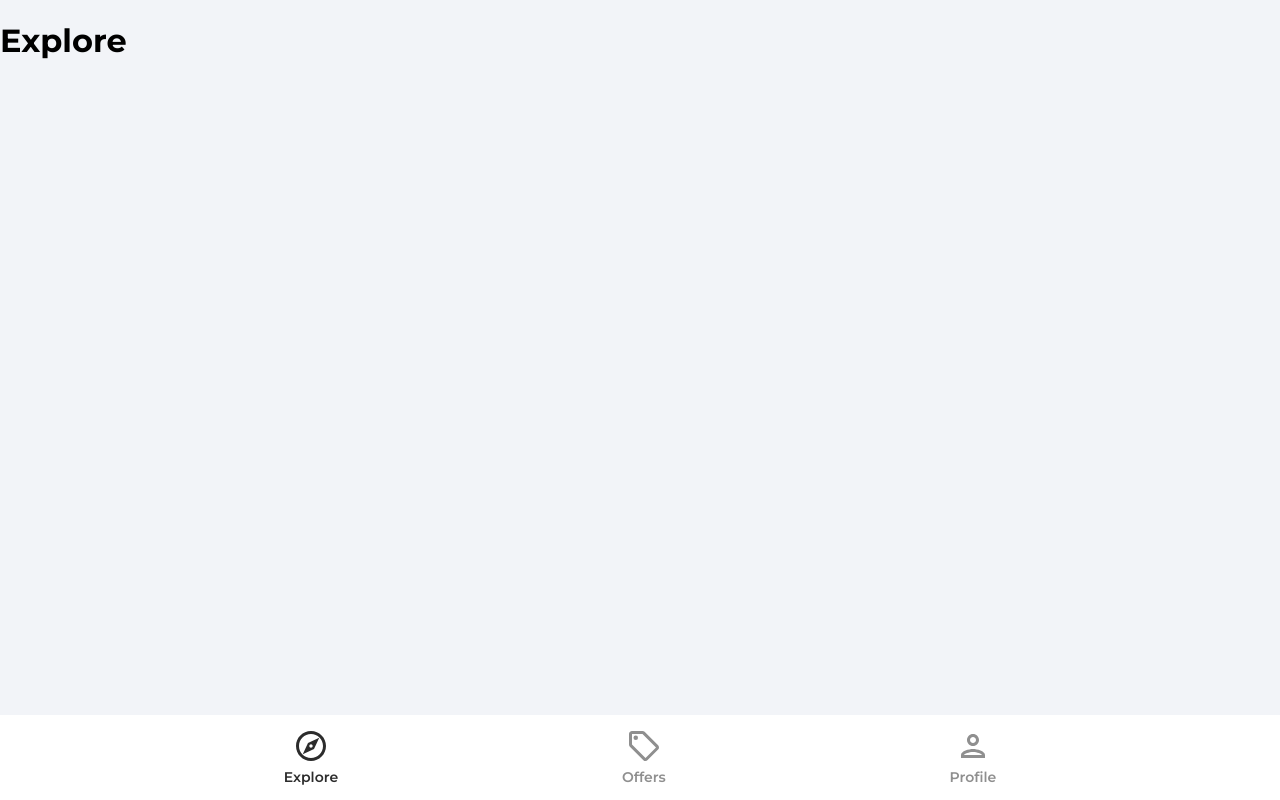
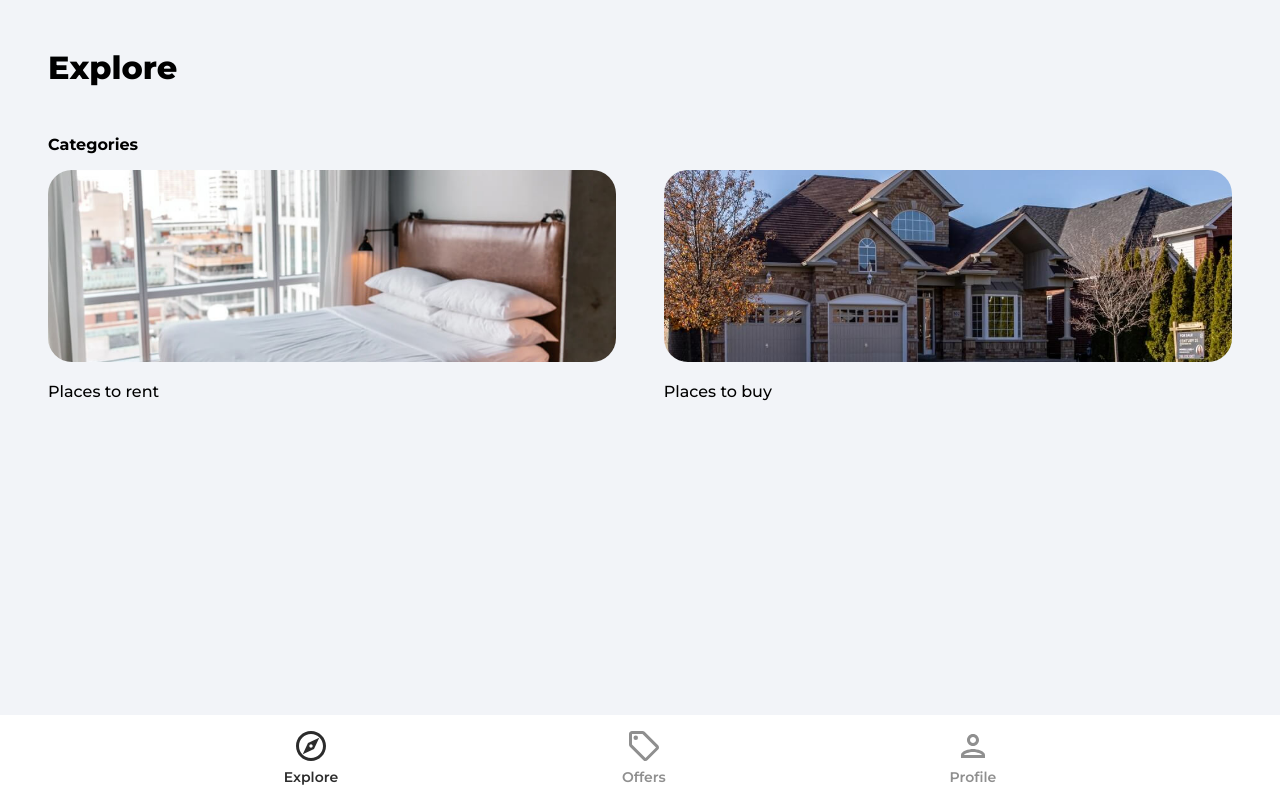
Before and after one commit to stone-com/firebase-housing-app, a React (Create React App) app: page / in a window 1280 px wide. Built offline with nearby package versions, Linux system fonts and the light colour scheme; the HTML template or start-up script is replaced by a standard one.

Commit message:
Explore page links to category page

```diff
--- a/src/App.js
+++ b/src/App.js
@@ -7,6 +7,7 @@
 import Explore from './pages/Explore';
 import Offers from './pages/Offers';
 import SignIn from './pages/SignIn';
+import Category from './pages/Category';
 import SignUp from './pages/SignUp';
 import ForgotPassword from './pages/ForgotPassword';
 
@@ -17,6 +18,7 @@
         <Routes>
           <Route path='/' element={<Explore />} />
           <Route path='/offers' element={<Offers />} />
+          <Route path='/category/:categoryName' element={<Category />} />
           {/* Use PrivateRoute component to render profile only if logged in */}
           <Route to='/profile' element={<PrivateRoute />}>
             <Route path='/profile' element={<Profile />} />
--- /dev/null
+++ b/src/pages/Category.jsx
@@ -0,0 +1,6 @@
+const Category = () => {
+  return (
+    <div>Category</div>
+  )
+}
+export default Category
--- a/src/pages/Explore.jsx
+++ b/src/pages/Explore.jsx
@@ -1,6 +1,37 @@
+import rentCategoryImage from '../assets/jpg/rentCategoryImage.jpg';
+import sellCategoryImage from '../assets/jpg/sellCategoryImage.jpg';
+import { Link } from 'react-router-dom';
+
 const Explore = () => {
   return (
-    <h1>Explore</h1>
-  )
-}
-export default Explore
+    <div className='explore'>
+      <header>
+        <p className='pageHeader'>Explore</p>
+      </header>
+      <main>
+        {/* Slider */}
+
+        <p className='exploreCategoryHeading'>Categories</p>
+        <div className='exploreCategories'>
+          <Link to='/category/rent'>
+            <img
+              src={rentCategoryImage}
+              alt='Rent'
+              className='exploreCategoryImg'
+            />
+            <p className="exploreCategoryName">Places to rent</p>
+          </Link>
+          <Link to='/category/sell'>
+            <img
+              src={sellCategoryImage}
+              alt='Rent'
+              className='exploreCategoryImg'
+            />
+            <p className="exploreCategoryName">Places to buy</p>
+          </Link>
+        </div>
+      </main>
+    </div>
+  );
+};
+export default Explore;
```
